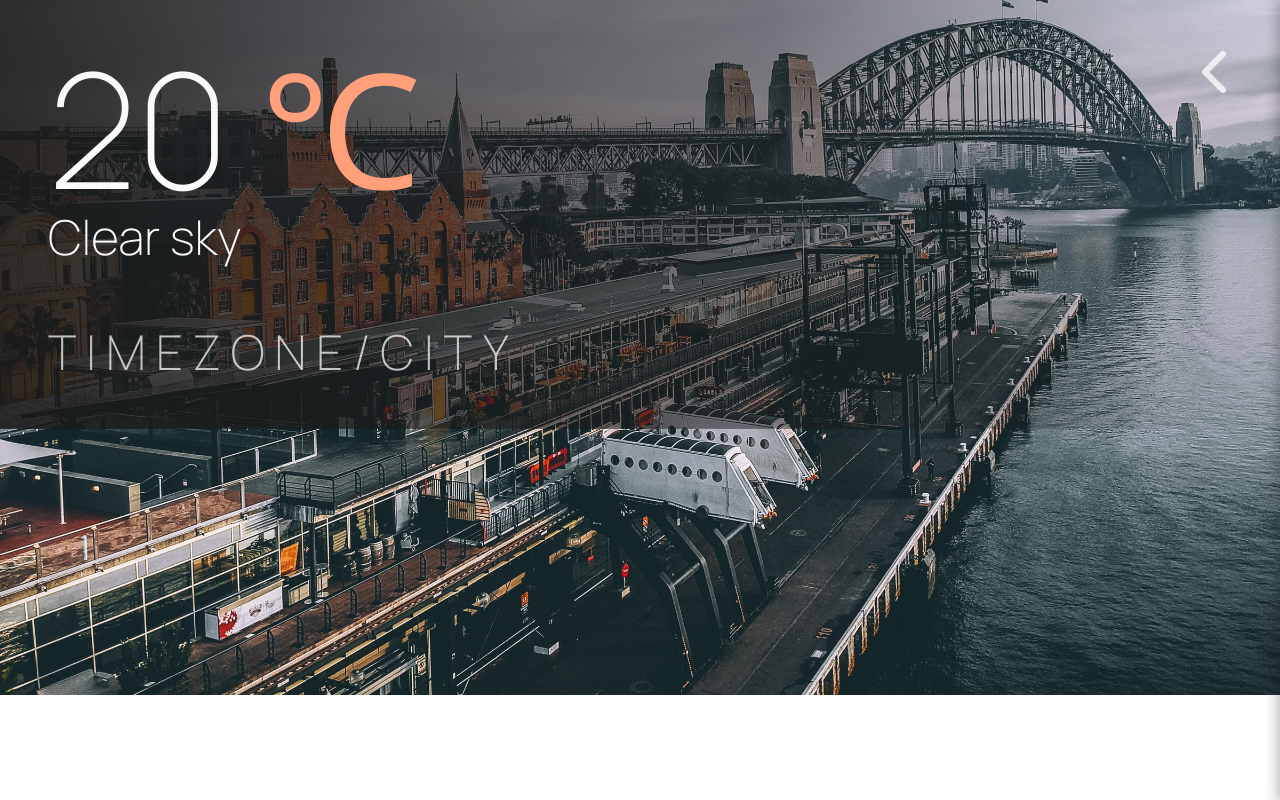
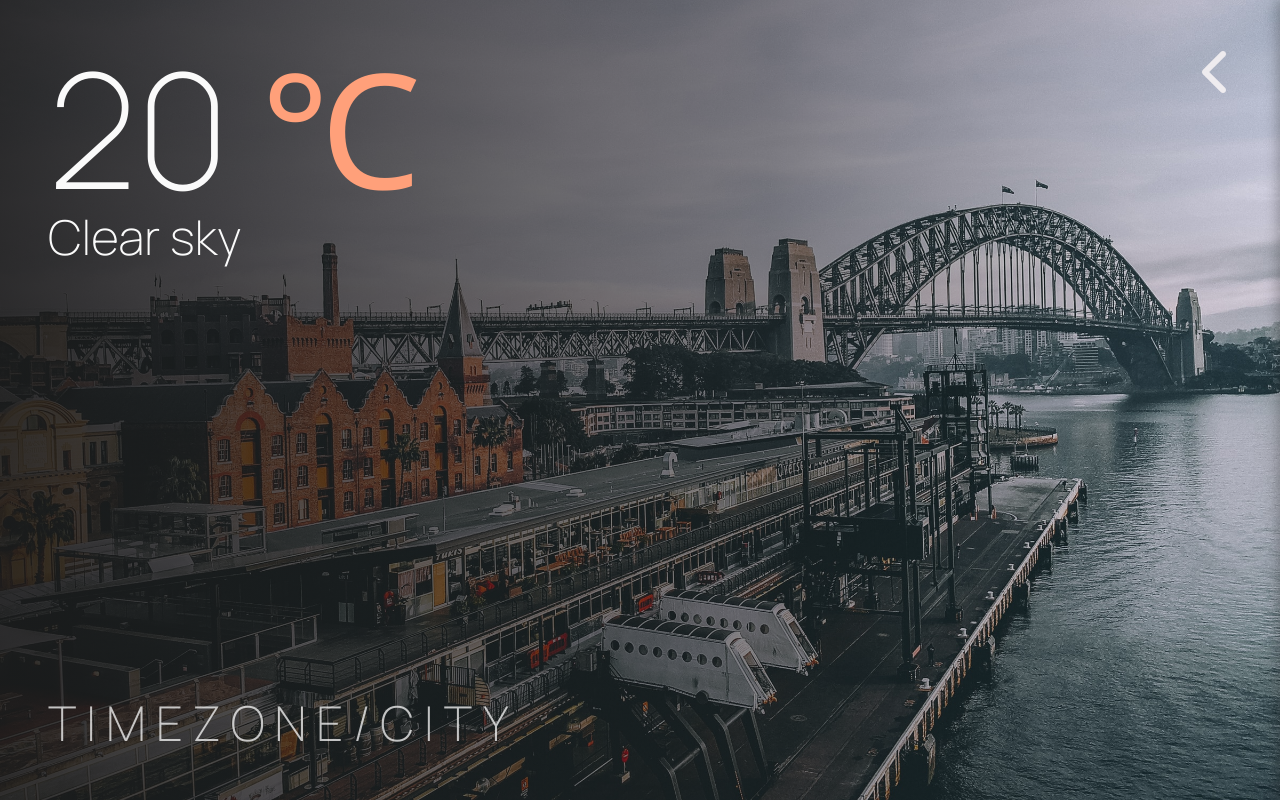
Before and after one commit to tonaye-aye/weathertones, a PHP site: page / in a window 1280 px wide; the page is wider, and only the part inside the window is pictured. Run offline with PHP 8.4, Linux system fonts and the light colour scheme; some libraries are stand-ins or nearby versions.

Commit message:
7th commit

```diff
--- a/index.html
+++ b/index.html
@@ -27,6 +27,7 @@
     <title>Weather</title>
   </head>
   <body class="home">
+    <div class="app">
       <!--loading overlay-->
       <!-- <div class="loading">
       <div class="animated infinite pulse">loading . . .</div>
@@ -66,7 +67,7 @@
         <button id="honolulu">Honolulu</button>
         <button id="cairo">Cairo</button>
       </div>
-
+    </div>
     <!--app-->
     <script src="./app.js"></script>
   </body>
--- a/style.css
+++ b/style.css
@@ -17,7 +17,9 @@ button {
   text-transform: none;
   font-weight: 200;
 }
-
+html {
+  height: 100%;
+}
 body {
   display: flex;
   width: 100%;
@@ -28,6 +30,9 @@ body {
   line-height: 1.2;
   color: #fafafa;
   overflow: hidden;
+}
+.app {
+  height: 100%;
 }
 .home {
   background: linear-gradient(
@@ -145,7 +150,7 @@ i:hover {
   justify-content: space-between;
   align-items: flex-start;
   width: 100%;
-  height: 100%;
+  height: 100vh;
   padding: 3rem;
   transition: all 0.5s;
   font-size: 3rem;
```
Lines whose indentation alone changed are shown as unchanged.
